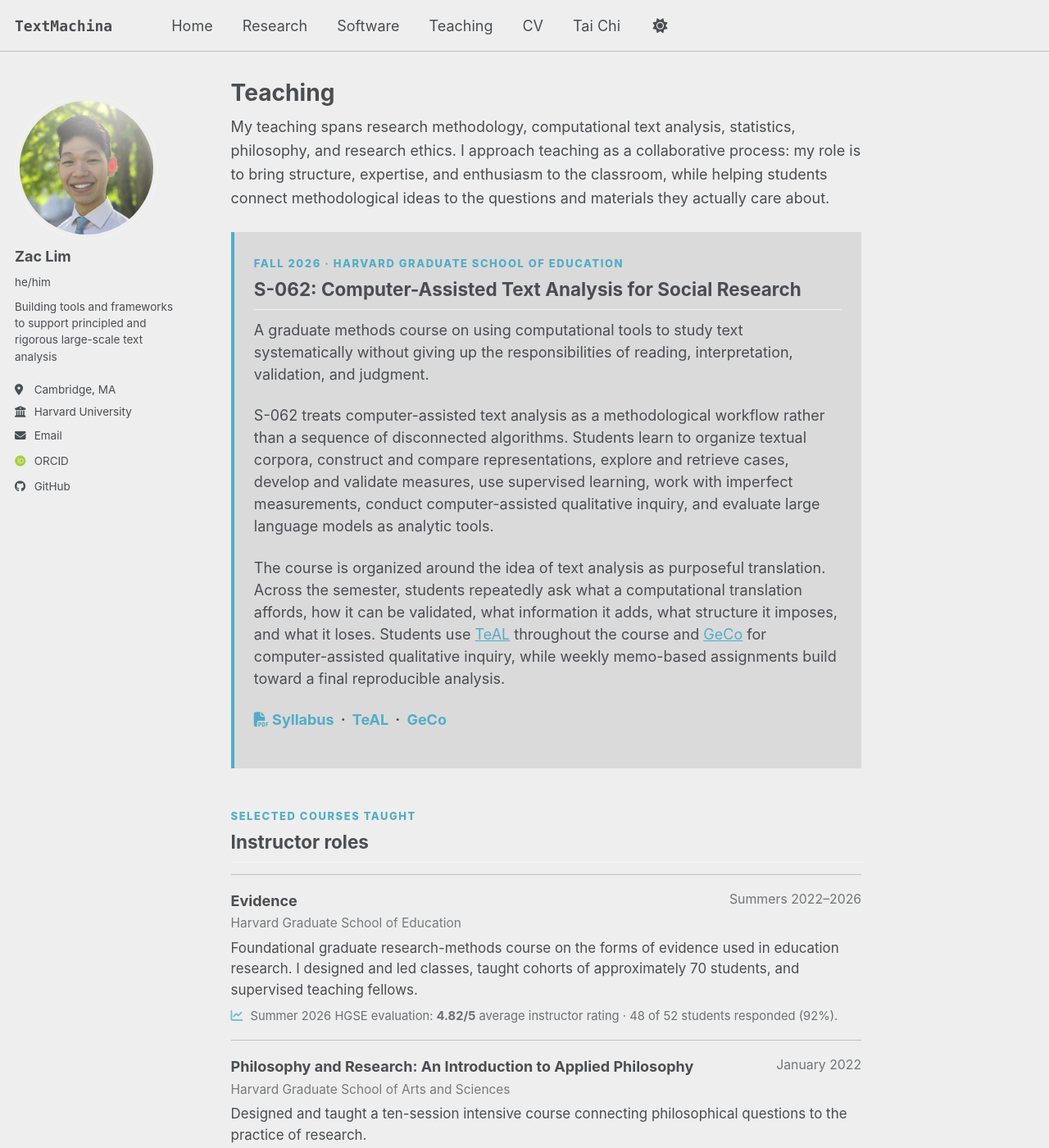
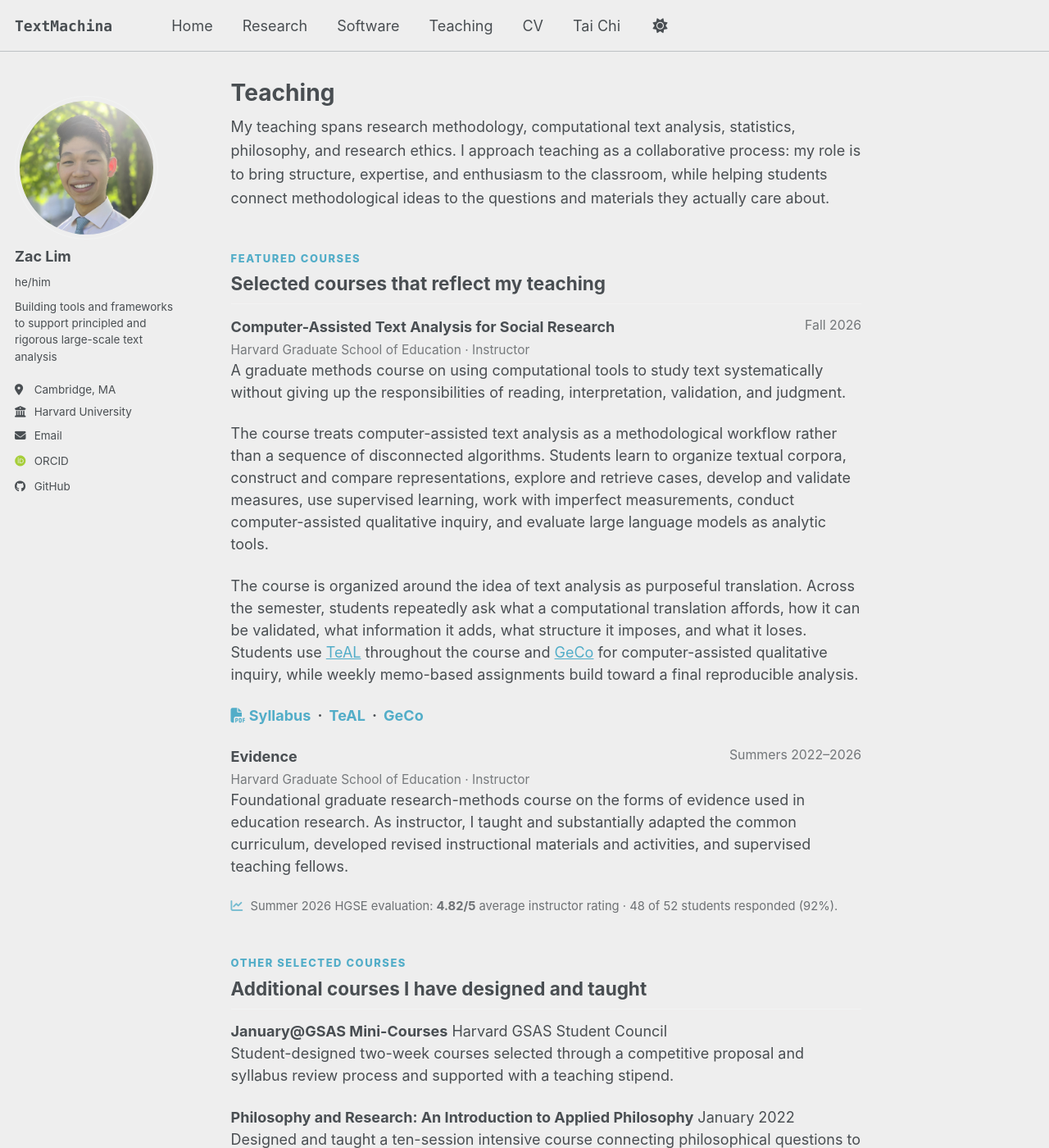
Before and after one commit to zacthinks/zacthinks.github.io, a Jekyll site: the page built from _pages/teaching.html, in a window 1280 px wide and 1400 px high. Shown: the whole window at 82% size. Built offline with Jekyll 4.4.1, drawn with Linux system fonts in a browser that asks for light colours; some web fonts are replaced; a script bundle is joined from its source files by our own code; library files that are not in the unit come from our copies; some of the changed text lies outside the part shown.

Commit message:
Reorganize Teaching page around featured courses

```diff
--- a/_pages/teaching.html
+++ b/_pages/teaching.html
@@ -9,13 +9,24 @@
 
 <p class="teaching-intro">My teaching spans research methodology, computational text analysis, statistics, philosophy, and research ethics. I approach teaching as a collaborative process: my role is to bring structure, expertise, and enthusiasm to the classroom, while helping students connect methodological ideas to the questions and materials they actually care about.</p>
 
-<section class="teaching-feature">
-  <div class="teaching-feature__eyebrow">FALL 2026 · HARVARD GRADUATE SCHOOL OF EDUCATION</div>
-  <h2>S-062: Computer-Assisted Text Analysis for Social Research</h2>
+<section class="teaching-section">
+  <div class="teaching-section__heading">
+    <span class="teaching-section__kicker">FEATURED COURSES</span>
+    <h2>Selected courses that reflect my teaching</h2>
+  </div>
+
+  <div class="teaching-featured-list">
+
+    <article class="teaching-featured-course">
+      <div class="teaching-course__top">
+        <strong>Computer-Assisted Text Analysis for Social Research</strong>
+        <span>Fall 2026</span>
+      </div>
+      <div class="teaching-course__institution">Harvard Graduate School of Education · Instructor</div>
 
       <p>A graduate methods course on using computational tools to study text systematically without giving up the responsibilities of reading, interpretation, validation, and judgment.</p>
 
-  <p>S-062 treats computer-assisted text analysis as a methodological workflow rather than a sequence of disconnected algorithms. Students learn to organize textual corpora, construct and compare representations, explore and retrieve cases, develop and validate measures, use supervised learning, work with imperfect measurements, conduct computer-assisted qualitative inquiry, and evaluate large language models as analytic tools.</p>
+      <p>The course treats computer-assisted text analysis as a methodological workflow rather than a sequence of disconnected algorithms. Students learn to organize textual corpora, construct and compare representations, explore and retrieve cases, develop and validate measures, use supervised learning, work with imperfect measurements, conduct computer-assisted qualitative inquiry, and evaluate large language models as analytic tools.</p>
 
       <p>The course is organized around the idea of text analysis as purposeful translation. Across the semester, students repeatedly ask what a computational translation affords, how it can be validated, what information it adds, what structure it imposes, and what it loses. Students use <a href="/teal/">TeAL</a> throughout the course and <a href="/geco/">GeCo</a> for computer-assisted qualitative inquiry, while weekly memo-based assignments build toward a final reproducible analysis.</p>
 
@@ -26,42 +37,53 @@
         <span aria-hidden="true">·</span>
         <a href="/geco/">GeCo</a>
       </p>
+    </article>
+
+    <article class="teaching-featured-course">
+      <div class="teaching-course__top">
+        <strong>Evidence</strong>
+        <span>Summers 2022–2026</span>
+      </div>
+      <div class="teaching-course__institution">Harvard Graduate School of Education · Instructor</div>
+
+      <p>Foundational graduate research-methods course on the forms of evidence used in education research. As instructor, I taught and substantially adapted the common curriculum, developed revised instructional materials and activities, and supervised teaching fellows.</p>
+
+      <div class="teaching-course__eval"><i class="fas fa-chart-line" aria-hidden="true"></i> Summer 2026 HGSE evaluation: <strong>4.82/5</strong> average instructor rating · 48 of 52 students responded (92%).</div>
+    </article>
+
+  </div>
 </section>
 
 <section class="teaching-section">
   <div class="teaching-section__heading">
-    <span class="teaching-section__kicker">SELECTED COURSES TAUGHT</span>
-    <h2>Instructor roles</h2>
+    <span class="teaching-section__kicker">OTHER SELECTED COURSES</span>
+    <h2>Additional courses I have designed and taught</h2>
   </div>
 
-  <div class="teaching-course-list">
-    <article class="teaching-course">
-      <div class="teaching-course__top">
-        <strong>Evidence</strong>
-        <span>Summers 2022–2026</span>
+  <div class="teaching-mini-program">
+    <div class="teaching-mini-program__header">
+      <strong>January@GSAS Mini-Courses</strong>
+      <span>Harvard GSAS Student Council</span>
     </div>
-      <div class="teaching-course__institution">Harvard Graduate School of Education</div>
-      <p>Foundational graduate research-methods course on the forms of evidence used in education research. I designed and led classes, taught cohorts of approximately 70 students, and supervised teaching fellows.</p>
-      <div class="teaching-course__eval"><i class="fas fa-chart-line" aria-hidden="true"></i> Summer 2026 HGSE evaluation: <strong>4.82/5</strong> average instructor rating · 48 of 52 students responded (92%).</div>
-    </article>
+    <p>Student-designed two-week courses selected through a competitive proposal and syllabus review process and supported with a teaching stipend.</p>
 
-    <article class="teaching-course">
-      <div class="teaching-course__top">
+    <div class="teaching-mini-program__courses">
+      <div class="teaching-mini-course">
+        <div>
           <strong>Philosophy and Research: An Introduction to Applied Philosophy</strong>
           <span>January 2022</span>
         </div>
-      <div class="teaching-course__institution">Harvard Graduate School of Arts and Sciences</div>
         <p>Designed and taught a ten-session intensive course connecting philosophical questions to the practice of research.</p>
-    </article>
+      </div>
 
-    <article class="teaching-course">
-      <div class="teaching-course__top">
+      <div class="teaching-mini-course">
+        <div>
           <strong>Why Trust Research?</strong>
           <span>January 2021</span>
         </div>
-      <div class="teaching-course__institution">Harvard Graduate School of Arts and Sciences</div>
         <p>Designed and taught two intensive sections examining the epistemic and social bases of trust in research.</p>
-    </article>
+      </div>
+    </div>
   </div>
 </section>
 
```
Lines whose indentation alone changed are shown as unchanged.
